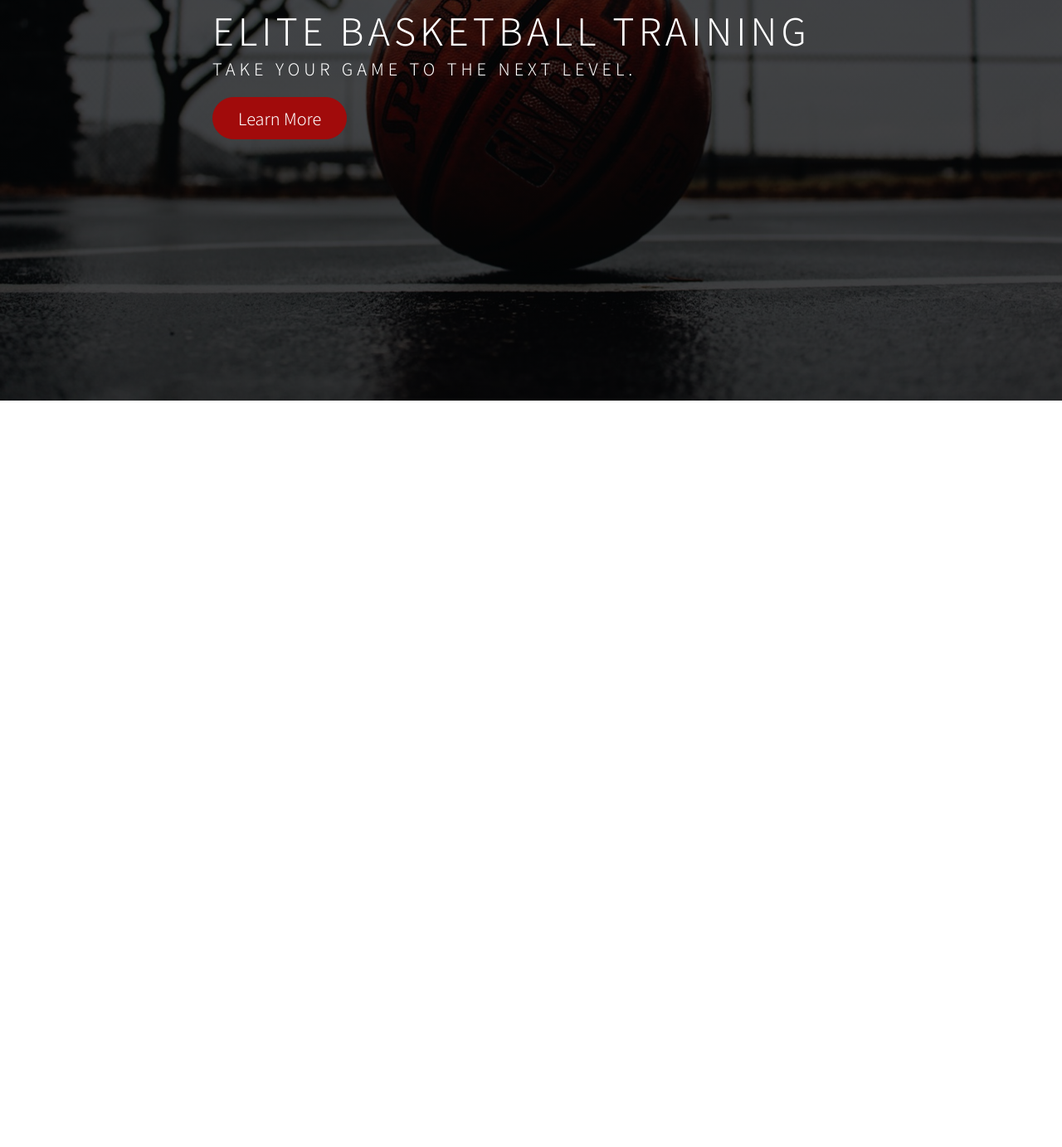
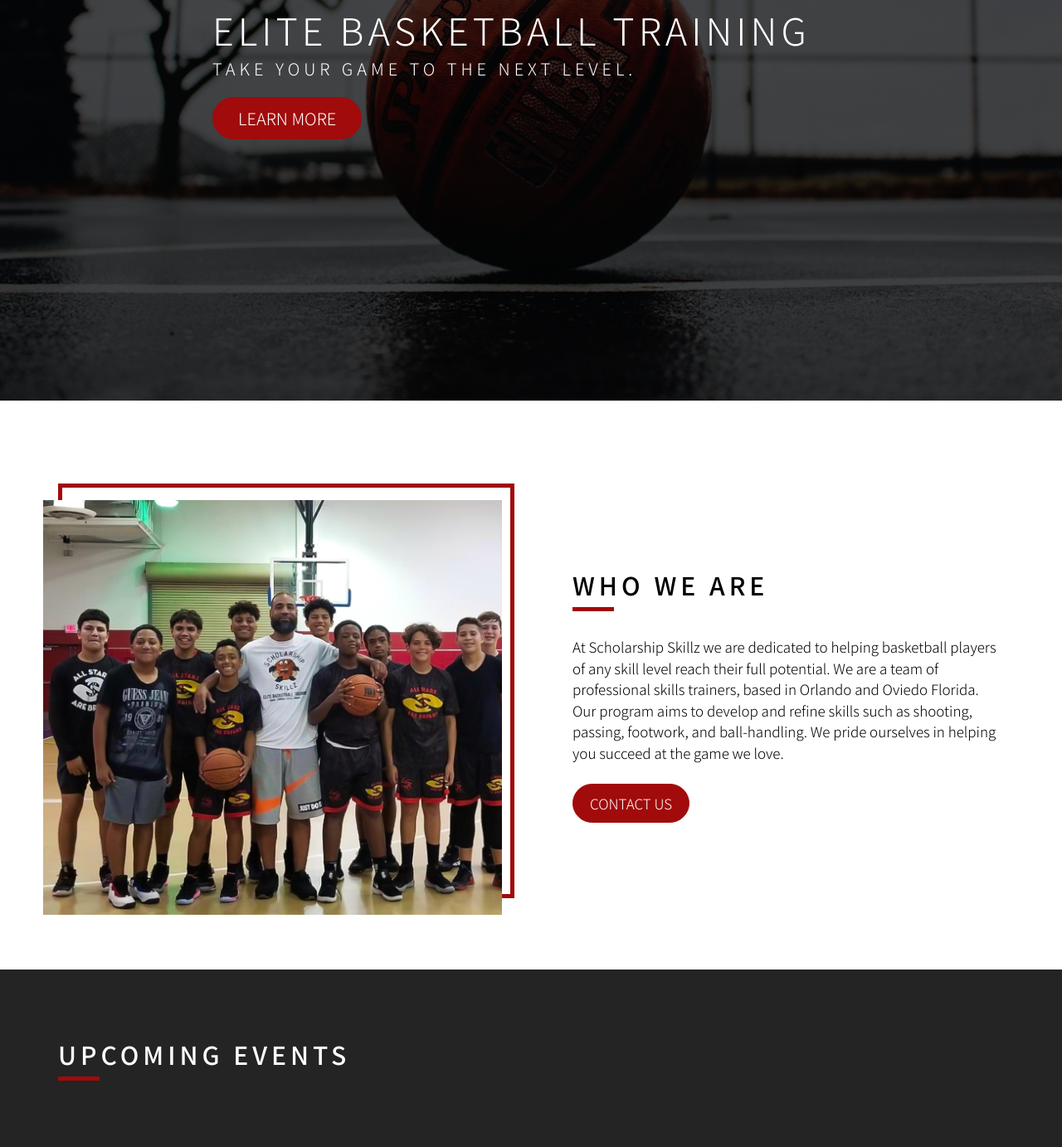
Before and after one commit to c-gonzalez4/scholarship-skillz, a plain HTML site: page index.html in a window 1280 px wide. Shown: the part 317-1700 px from the top of the page at 83% size. Before the commit the page ends 800 px from the top, so only its background shows below. Drawn offline with Linux system fonts and the light colour scheme.

Commit message:
About Section

```diff
--- a/index.html
+++ b/index.html
@@ -15,8 +15,9 @@ https://maryculterhouse.com/ for inspiration-->
 </head>
 <body>
    <header>
-       <div class="logo"><a href="index.html"><img src="images/ScholarshipSkillzLogoDesignblack.png" alt="Logo" > </a></div>
+       <!-- <div class="logo"><a href="index.html"><img src="images/ScholarshipSkillzLogoDesignblack.png" alt="Logo" > </a></div> -->
         <div class="row top">
+            <div class="logo"><a href="index.html"><img src="images/ScholarshipSkillzLogoDesignblack.png" alt="Logo" > </a></div>
             <nav class="nav-bar">
                 <ul >
                     <li class="nav-link"> <a href="#home">Home</a> </li>
@@ -34,11 +35,44 @@ https://maryculterhouse.com/ for inspiration-->
            <h2  >Take Your Game To The Next Level.</h2>
            <!-- <p>Take your game to the next level.</p> -->
 
-           <a href="#about" class="btn fill">Learn More</a>
+           <a href="#about" class="btn fill">LEARN MORE</a>
 
        </div>
 
 
     </header>
+    <section class="about">
+        <div class="row container">
+            <div class="flex">
+
+                <div class="picture-outline">
+                    <div class="picture">
+                        <img src="images/aboutpicture.jpg" alt="Picture of coach with a group of basketball players">
+
+                    </div>
+                </div>
+
+                <div class="paragraph">
+                    <h3>Who we are</h3>
+                    <p class="about-paragraph">At Scholarship Skillz we are dedicated to helping
+                    basketball players of any skill level reach their full potential.
+                    We are a team of professional skills trainers, based in Orlando and Oviedo
+                    Florida. Our program aims to develop and refine skills such as shooting,
+                    passing, footwork, and ball-handling. We pride ourselves in helping you
+                    succeed at the game we love.
+                    </p>
+                    <a href="#contact" class="btn fill contactus">CONTACT US</a>
+                </div>
+            </div>
+
+        </div>
+    </section>
+
+    <section class="events">
+        <div class="row">
+            <h3>Upcoming Events</h3>
+        </div>
+
+    </section>
 </body>
 </html>
--- a/style.css
+++ b/style.css
@@ -25,6 +25,9 @@ html, body{
     margin: 0 auto;
 }
 
+section{
+    padding: 80px 0;
+}
   /*Heading*/
 
 nav ul {
@@ -45,8 +48,6 @@ nav a{
 
 nav a:hover{
     color: #8f8b8b;
-
-
     transition: color  1s;
 }
 
@@ -58,11 +59,13 @@ header{
     background-position: center;
 }
 
+
 .logo img{
     height: 90px;
     position: absolute;
     left: 200px;
     top: 20px;
+
 
 }
 
@@ -71,7 +74,9 @@ header{
 
     width: 100%;
 
+
 }
+
 
 .hero{
     position: absolute;
@@ -90,9 +95,35 @@ h1, h2{
     letter-spacing: 5px;
     font-weight: 300;
 }
+
 h2{
     font-size: 100%;
 }
+
+h3{
+    font-weight: 500;
+    font-size: 150%;
+    text-align: left;
+    text-transform: uppercase;
+    letter-spacing: 5px;
+}
+
+h3::after{
+    content: "";
+    display: block;
+    background-color: #a10b0b;
+    position: relative;
+    width: 50px;
+    height: 5px;
+
+    margin-top: 5px;
+
+}
+
+.events h3{
+    color: white;
+}
+
 
 /*Button */
 
@@ -115,3 +146,57 @@ h2{
   background-color: #780505;
   transition: background-color 0.5s;
 }
+
+.contactus{
+    font-size: 85%;
+    padding: 10px 20px;
+    margin-top: 25px;
+}
+
+/*About Section*/
+
+.picture img{
+    height: 500px;
+    position: absolute;
+    top: 15px;
+    right: 10px;
+}
+
+.picture-outline{
+    border: 5px solid #a10b0b;
+    height: 500px;
+    width: 550px;
+    position: relative;
+    float: none;
+    display: inline-block;
+
+}
+.about{
+    padding-top: 100px;
+}
+.paragraph{
+    float: right;
+    /* border: 5px solid black; */
+    width: 50%;
+    position: relative;
+    padding-left: 50px;
+    top: 100px;
+}
+.about p {
+    padding-top: 30px;
+    line-height: 150%;
+    width: 100%;
+    font-size: 85%;
+    font-weight: 300;
+
+}
+
+.picture{
+    float: left;
+}
+
+/*Events*/
+
+.events{
+    background-color: #232423;
+}
```
Also changed, not shown: images/aboutpicture.jpg (added), images/image0 (1).jpeg (added).
